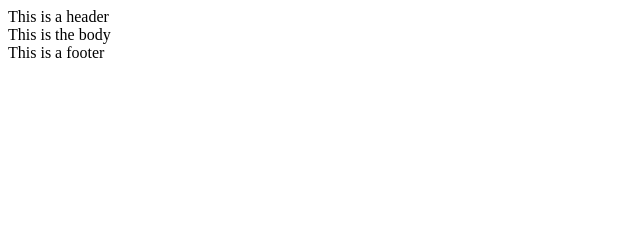
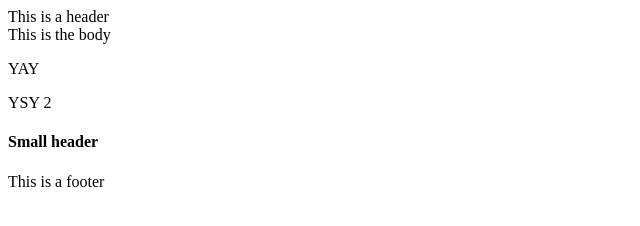
Before and after one commit to jjvilla6/IS424Final, a plain HTML site: page index.html in a window 1280 px wide. Shown: the whole page, without its empty margins (0-640 px from the left). Drawn offline with Linux system fonts and the light colour scheme.

Commit message:
Added 2 p and an h4

```diff
--- a/index.html
+++ b/index.html
@@ -1,4 +1,10 @@
 <header>This is a header</header>
 
-<body> This is the body</body>
+<body> This is the body
+    <p>YAY</p>
+    <P>YSY 2
+
+    </P>
+    <h4>Small header</h4>
+</body>
 <footer>This is a footer</footer>
```
